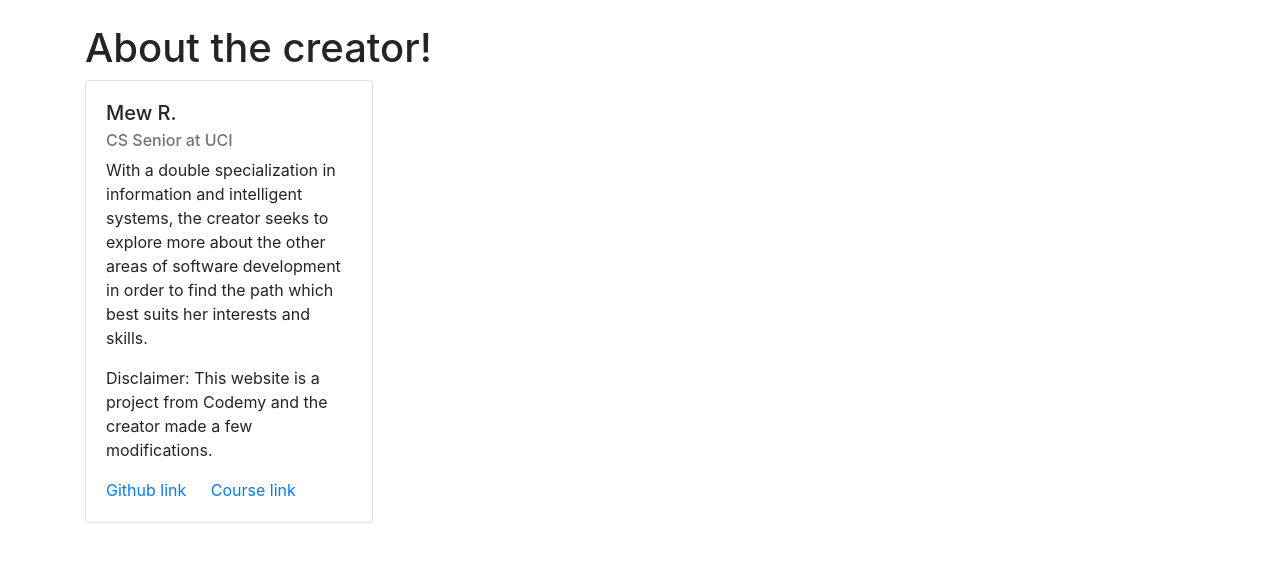
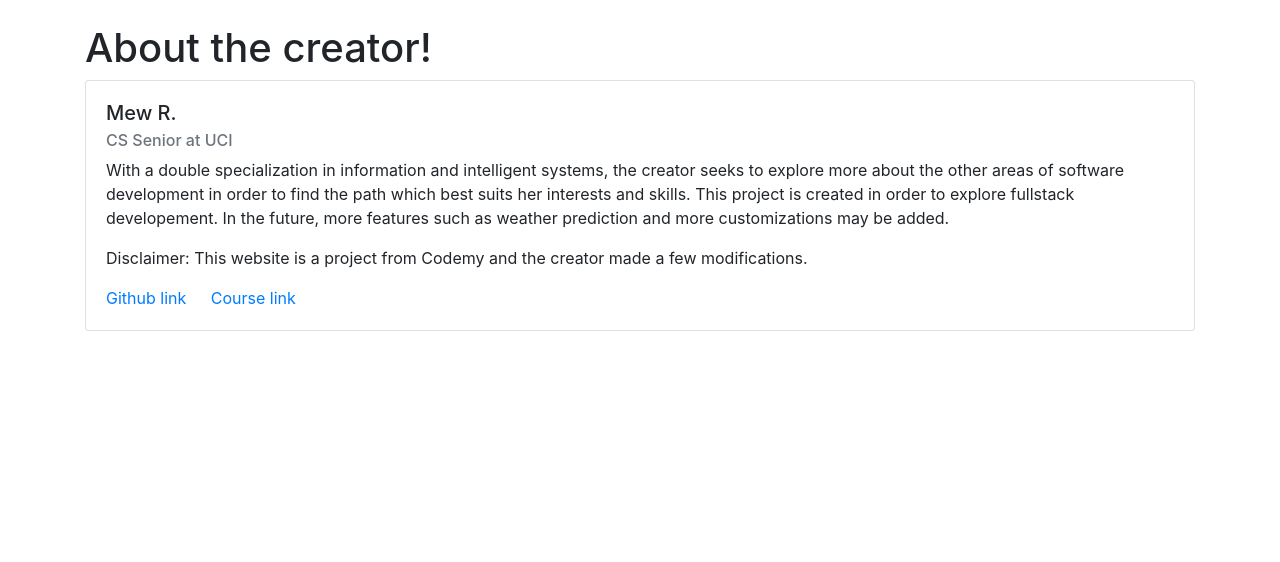
Before and after one commit to MEOWcanCODE/Weather-App, a Django app: page /about.html in a window 1280 px wide. Shown: the part 56-618 px from the top of the page. Run offline with Django 5.2, Linux system fonts and the light colour scheme.

Commit message:
Updated about me

```diff
--- a/weather_app/lookup/templates/about.html
+++ b/weather_app/lookup/templates/about.html
@@ -4,11 +4,11 @@
 
 <h1>About the creator!</h1>
 
-<div class="card" style="width: 18rem;">
+<div class="card">
     <div class="card-body">
       <h5 class="card-title">Mew R.</h5>
       <h6 class="card-subtitle mb-2 text-muted">CS Senior at UCI</h6>
-      <p class="card-text">With a double specialization in information and intelligent systems, the creator seeks to explore more about the other areas of software development in order to find the path which best suits her interests and skills.</p>
+      <p class="card-text">With a double specialization in information and intelligent systems, the creator seeks to explore more about the other areas of software development in order to find the path which best suits her interests and skills. This project is created in order to explore fullstack developement. In the future, more features such as weather prediction and more customizations may be added.</p>
       <p class="card-text">Disclaimer: This website is a project from Codemy and the creator made a few modifications.</p>
       <a href="https://github.com/MEOWcanCODE/Weather-App" class="card-link">Github link</a>
       <a href="https://uci.udemy.com/course/build-a-weather-app-with-python-and-django/learn/" class="card-link">Course link</a>
```
